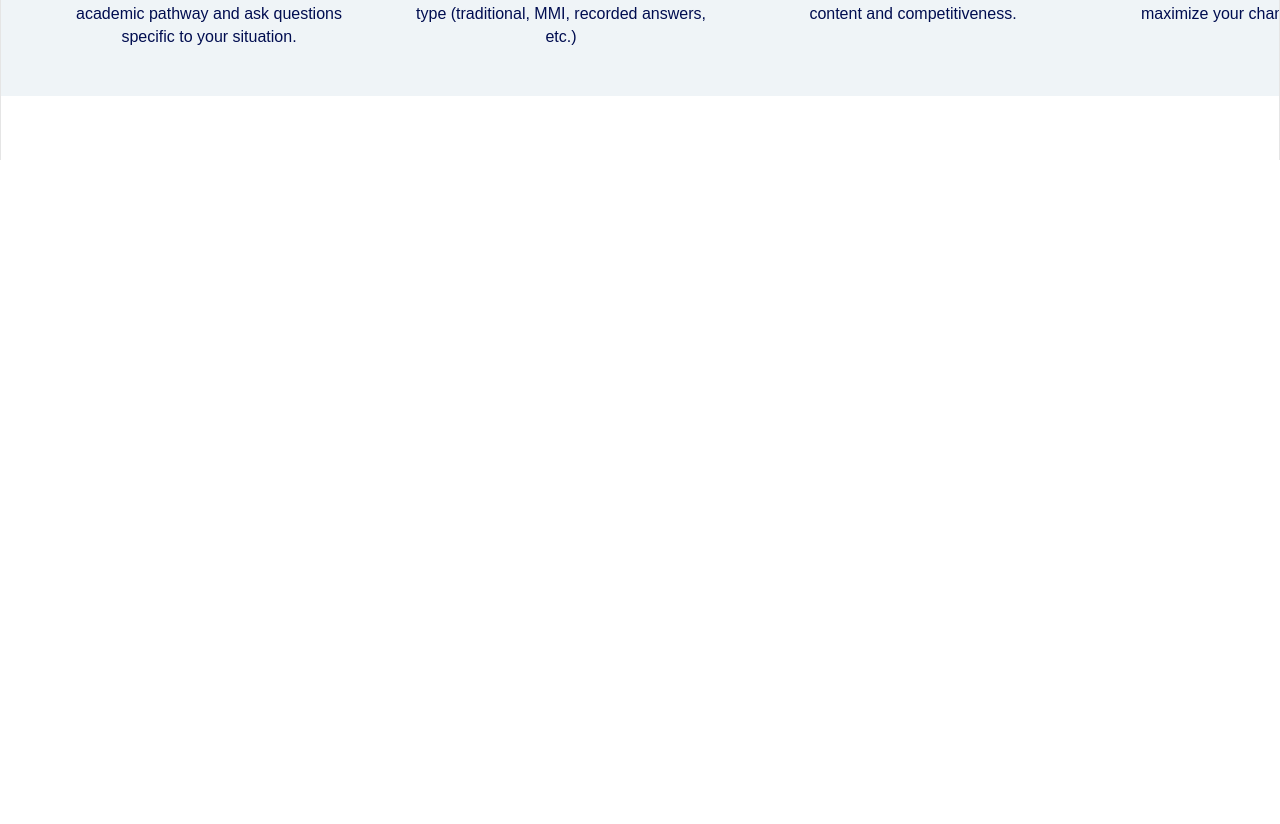
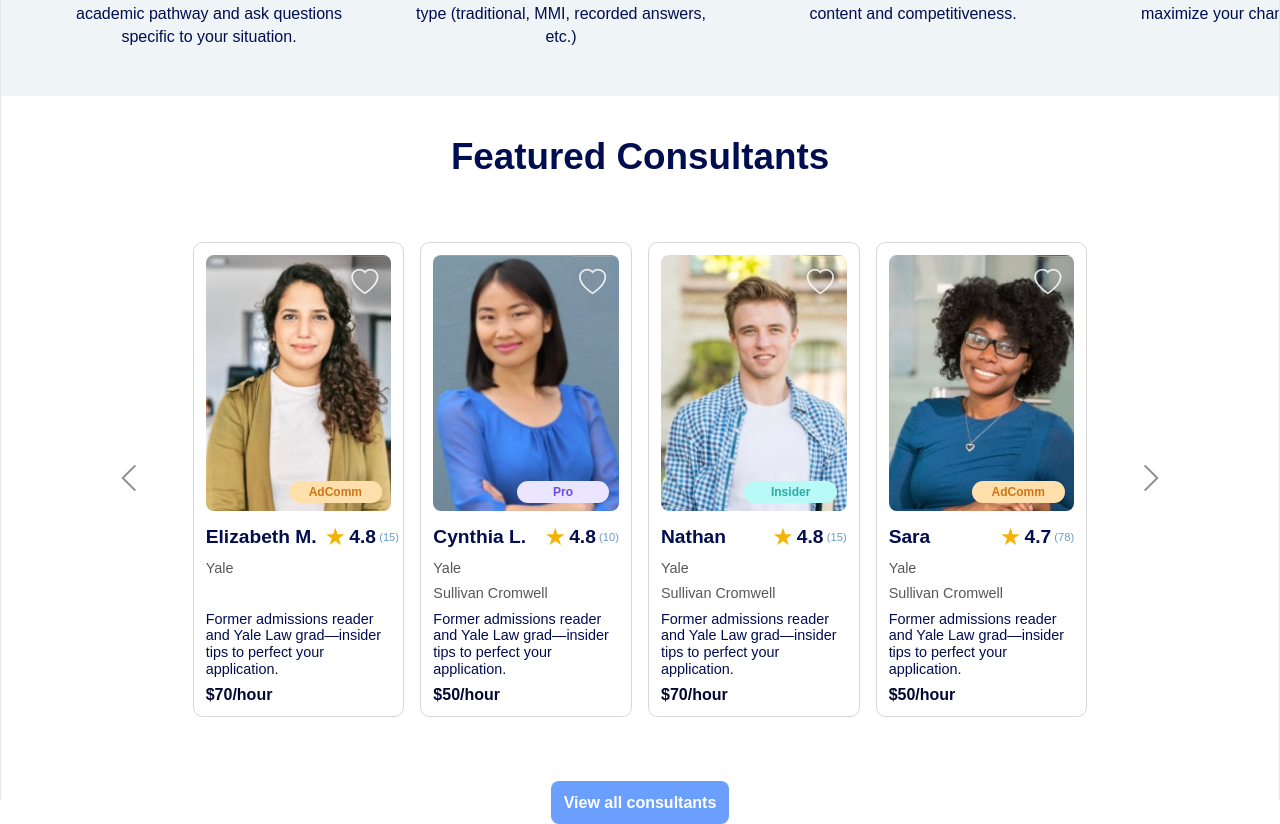
Before and after one commit to DunjaKolarski/site-lawly, a React (Vite) app: page / in a window 1280 px wide. Shown: the part 3080-3904 px from the top of the page. Before the commit the page ends 3240 px from the top, so only its background shows below. Built offline with nearby package versions, Linux system fonts and the light colour scheme.

Commit message:
feat: add home featured consultants component and styles

```diff
--- /dev/null
+++ b/src/components/home/HomeFeaturedConsultants.css
@@ -0,0 +1,151 @@
+.home-featured-consultants {
+  height: 80vh;
+  width: 100%;
+  display: flex;
+  flex-direction: column;
+  justify-content: center;
+  align-items: center;
+  gap: 4rem;
+  border-left: 1px solid var(--border-color);
+  border-right: 1px solid var(--border-color);
+}
+.home-featured-consultants > h2 {
+  font-size: 2.3rem;
+  color: #000d50;
+}
+.home-consultants-carousel {
+  width: 70%;
+  display: flex;
+  align-items: center;
+  position: relative;
+}
+.home-consultants-scroll {
+  width: 100%;
+  overflow: hidden;
+}
+.home-consultants-container {
+  display: flex;
+  gap: 1rem;
+  touch-action: pan-y pinch-zoom;
+}
+.home-consultant-card {
+  flex: 0 0 calc((100% - 3rem) / 4);
+  min-width: 0;
+  display: flex;
+  flex-direction: column;
+  border: 1px solid #d6d6d6;
+  border-radius: 0.6rem;
+  padding: 0.75rem;
+  background-color: #ffffff;
+}
+.home-consultant-image {
+  height: 16rem;
+  width: 100%;
+  overflow: hidden;
+  border-radius: 0.5rem;
+  position: relative;
+}
+.home-consultant-image > img {
+  height: 100%;
+  width: 100%;
+  display: block;
+  object-fit: cover;
+}
+.home-heart-icon {
+  font-size: 1.7rem;
+  color: #ffffffd9;
+  position: absolute;
+  top: 0.8rem;
+  right: 0.8rem;
+}
+.home-badge {
+  min-width: 5.8rem;
+  padding: 0.25rem 0.7rem;
+  border-radius: 1rem;
+  font-size: 0.75rem;
+  font-weight: bold;
+  text-align: center;
+  position: absolute;
+  right: 0.6rem;
+  bottom: 0.5rem;
+}
+.home-badge-adcomm {
+  color: #cf7517;
+  background-color: #ffe0ad;
+}
+.home-badge-pro {
+  color: #6b4ce6;
+  background-color: #ece5ff;
+}
+.home-badge-insider {
+  color: #31a8a2;
+  background-color: #b7faf7;
+}
+.home-consultant-content {
+  flex: 1;
+  display: flex;
+  flex-direction: column;
+  gap: 0.55rem;
+  padding-top: 0.8rem;
+}
+.home-consultant-header {
+  display: flex;
+  justify-content: space-between;
+  align-items: center;
+  gap: 0.5rem;
+}
+.home-consultant-header > h5 {
+  font-size: 1.2rem;
+  white-space: nowrap;
+  color: #000d50;
+}
+.home-consultant-rating {
+  display: flex;
+  align-items: center;
+  gap: 0.2rem;
+}
+.home-rating-star {
+  font-size: 1.5rem;
+  color: #f5b301;
+}
+.home-rating-value {
+  font-size: 1.2rem;
+  font-weight: 600;
+  color: #000d50;
+}
+.home-rating-reviews {
+  font-size: 0.7rem;
+  color: #689dc9;
+}
+.home-consultant-university {
+  font-size: 0.9rem;
+  line-height: 1.15;
+  color: #575757;
+}
+.home-consultant-description {
+  font-size: 0.9rem;
+  line-height: 1.15;
+  color: #000d50;
+}
+.home-consultant-content > strong {
+  margin-top: auto;
+  font-size: 1rem;
+  color: #000831;
+}
+.home-consultants-arrow {
+  z-index: 2;
+  border: none;
+  background: transparent;
+  font-size: 2rem;
+  color: #8f8f8f;
+  cursor: pointer;
+  transform: translateY(-50%);
+  position: absolute;
+  top: 50%;
+}
+.home-consultants-arrow-left {
+  left: -5rem;
+}
+.home-consultants-arrow-right {
+  right: -5rem;
+}
--- /dev/null
+++ b/src/components/home/HomeFeaturedConsultants.tsx
@@ -0,0 +1,216 @@
+import { useCallback } from "react";
+import useEmblaCarousel from "embla-carousel-react";
+import "./HomeFeaturedConsultants.css";
+
+import profile1 from "../../assets/profile1.png";
+import profile2 from "../../assets/profile2.png";
+import profile3 from "../../assets/profile3.png";
+import profile4 from "../../assets/profile4.png";
+import profile5 from "../../assets/profile5.png";
+import profile6 from "../../assets/profile6.png";
+import profile7 from "../../assets/profile7.png";
+import profile8 from "../../assets/profile8.png";
+
+const consultants = [
+  {
+    id: 1,
+    image: profile3,
+    badge: "AdComm",
+    name: "Elizabeth M.",
+    rating: 4.8,
+    reviews: 15,
+    university: "Yale",
+    company: "",
+    description:
+      "Former admissions reader and Yale Law grad—insider tips to perfect your application.",
+    price: "$70/hour",
+  },
+  {
+    id: 2,
+    image: profile5,
+    badge: "Pro",
+    name: "Cynthia L.",
+    rating: 4.8,
+    reviews: 10,
+    university: "Yale",
+    company: "Sullivan Cromwell",
+    description:
+      "Former admissions reader and Yale Law grad—insider tips to perfect your application.",
+    price: "$50/hour",
+  },
+  {
+    id: 3,
+    image: profile8,
+    badge: "Insider",
+    name: "Nathan",
+    rating: 4.8,
+    reviews: 15,
+    university: "Yale",
+    company: "Sullivan Cromwell",
+    description:
+      "Former admissions reader and Yale Law grad—insider tips to perfect your application.",
+    price: "$70/hour",
+  },
+  {
+    id: 4,
+    image: profile1,
+    badge: "AdComm",
+    name: "Sara",
+    rating: 4.7,
+    reviews: 78,
+    university: "Yale",
+    company: "Sullivan Cromwell",
+    description:
+      "Former admissions reader and Yale Law grad—insider tips to perfect your application.",
+    price: "$50/hour",
+  },
+  {
+    id: 5,
+    image: profile6,
+    badge: "AdComm",
+    name: "John D.",
+    rating: 4.9,
+    reviews: 21,
+    university: "Harvard",
+    company: "",
+    description:
+      "Experienced admissions consultant helping students build competitive applications.",
+    price: "$80/hour",
+  },
+  {
+    id: 6,
+    image: profile2,
+    badge: "Pro",
+    name: "Emma R.",
+    rating: 4.9,
+    reviews: 31,
+    university: "Stanford",
+    company: "Google",
+    description:
+      "Application strategist with years of mentoring experience for graduate programs.",
+    price: "$75/hour",
+  },
+  {
+    id: 7,
+    image: profile4,
+    badge: "Insider",
+    name: "Michael T.",
+    rating: 4.8,
+    reviews: 24,
+    university: "Columbia",
+    company: "McKinsey",
+    description:
+      "Former admissions interviewer focused on interview preparation and essays.",
+    price: "$65/hour",
+  },
+  {
+    id: 8,
+    image: profile7,
+    badge: "Pro",
+    name: "Olivia K.",
+    rating: 5.0,
+    reviews: 42,
+    university: "Oxford",
+    company: "BCG",
+    description:
+      "Helping applicants craft standout applications with personalized guidance.",
+    price: "$90/hour",
+  },
+];
+
+function HomeFeaturedConsultants() {
+  const [emblaRef, emblaApi] = useEmblaCarousel({
+    align: "start",
+    dragFree: false,
+  });
+
+  const scrollPrev = useCallback(() => {
+    emblaApi?.scrollPrev();
+  }, [emblaApi]);
+
+  const scrollNext = useCallback(() => {
+    emblaApi?.scrollNext();
+  }, [emblaApi]);
+
+  return (
+    <section className="home-featured-consultants">
+      <h2>Featured Consultants</h2>
+
+      <div className="home-consultants-carousel">
+        <button
+          className="home-consultants-arrow home-consultants-arrow-left"
+          type="button"
+          onClick={scrollPrev}
+          aria-label="Previous consultants"
+        >
+          <i className="bi bi-chevron-left"></i>
+        </button>
+
+        <div className="home-consultants-scroll" ref={emblaRef}>
+          <div className="home-consultants-container">
+            {consultants.map((consultant) => (
+              <article className="home-consultant-card" key={consultant.id}>
+                <div className="home-consultant-image">
+                  <img src={consultant.image} alt={consultant.name} />
+
+                  <i className="bi bi-heart home-heart-icon"></i>
+
+                  <span
+                    className={`home-badge home-badge-${consultant.badge.toLowerCase()}`}
+                  >
+                    {consultant.badge}
+                  </span>
+                </div>
+
+                <div className="home-consultant-content">
+                  <div className="home-consultant-header">
+                    <h5>{consultant.name}</h5>
+
+                    <div className="home-consultant-rating">
+                      <span className="home-rating-star">★</span>
+
+                      <span className="home-rating-value">
+                        {consultant.rating}
+                      </span>
+
+                      <span className="home-rating-reviews">
+                        ({consultant.reviews})
+                      </span>
+                    </div>
+                  </div>
+
+                  <p className="home-consultant-university">
+                    {consultant.university}
+                  </p>
+
+                  <p className="home-consultant-university">
+                    {consultant.company || "\u00A0"}
+                  </p>
+
+                  <p className="home-consultant-description">
+                    {consultant.description}
+                  </p>
+
+                  <strong>{consultant.price}</strong>
+                </div>
+              </article>
+            ))}
+          </div>
+        </div>
+
+        <button
+          className="home-consultants-arrow home-consultants-arrow-right"
+          type="button"
+          onClick={scrollNext}
+          aria-label="Next consultants"
+        >
+          <i className="bi bi-chevron-right"></i>
+        </button>
+      </div>
+
+      <button className="primary-button">View all consultants</button>
+    </section>
+  );
+}
+
+export default HomeFeaturedConsultants;
--- a/src/pages/Home.tsx
+++ b/src/pages/Home.tsx
@@ -5,6 +5,7 @@ import HomeHowItWorks from "../components/home/HomeHowItWorks";
 import HomeStrategySession from "../components/home/HomeStrategySession";
 import HomeSimpleDirect from "../components/home/HomeSimpleDirect";
 import HomePopularServices from "../components/home/HomePopularServices";
+import HomeFeaturedConsultants from "../components/home/HomeFeaturedConsultants";
 
 function Home() {
   return (
@@ -18,6 +19,7 @@ function Home() {
         <HomeStrategySession />
         <HomeSimpleDirect />
         <HomePopularServices />
+        <HomeFeaturedConsultants />
       </main>
     </>
   );
```
